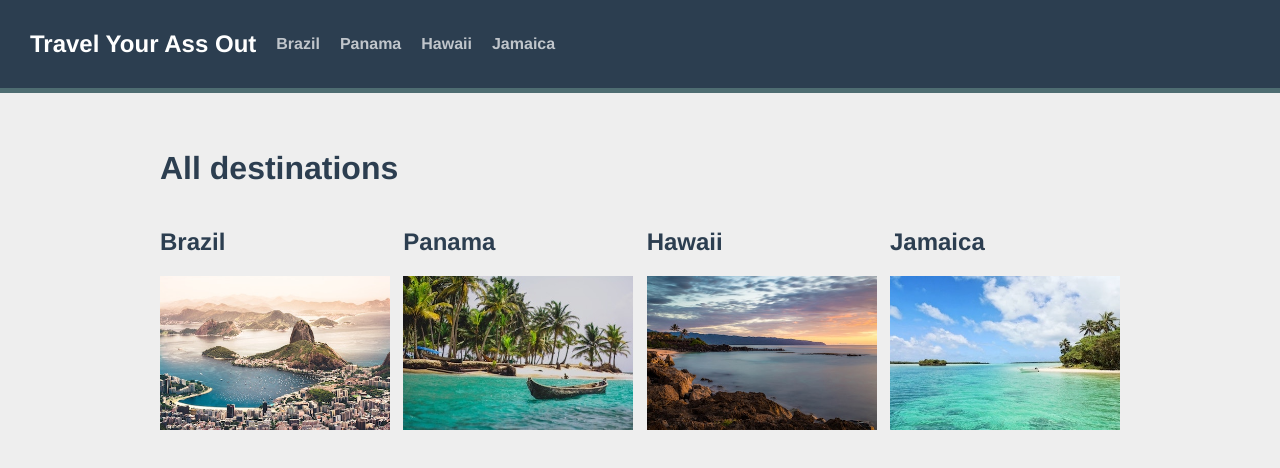
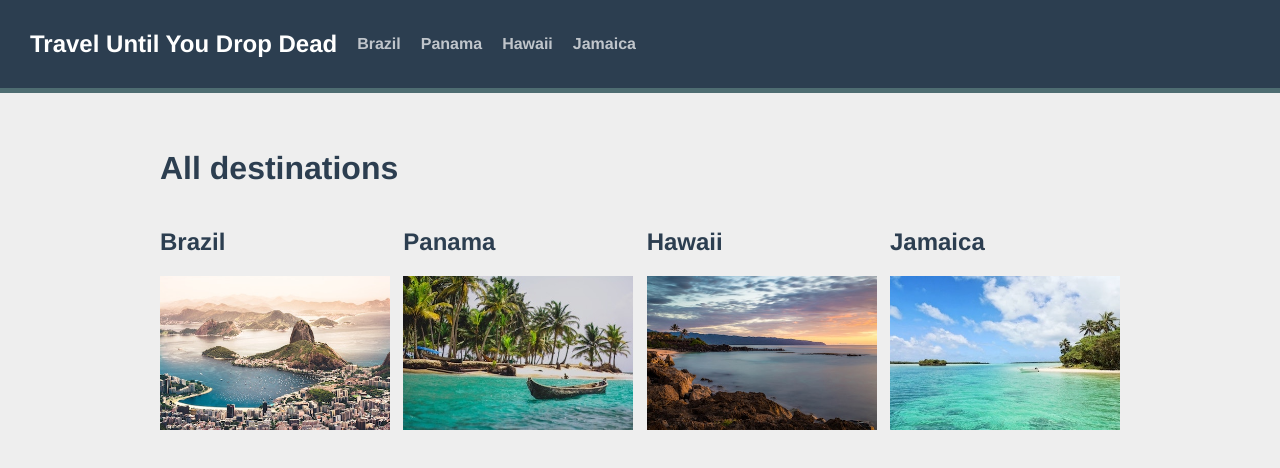
Before and after one commit to blackDogSleeps/travel_app_study, a Vue app in the folder travel-app/: page / in a window 1280 px wide. Shown: the top 468 px of the page. Built offline with nearby package versions, Linux system fonts and the light colour scheme.

Commit message:
transitions and navigation guards

```diff
--- a/travel-app/src/App.vue
+++ b/travel-app/src/App.vue
@@ -2,7 +2,9 @@
   <div id="app">
     <div class="container">
       <the-navigation />
-      <router-view :key="$route.path"/>
+      <transition name="slide" mode="out-in">
+        <router-view :key="$route.path"/>
+      </transition>
     </div>
   </div>
 </template>
@@ -17,3 +19,17 @@ export default {
   }
 }
 </script>
+
+<style lang="css">
+  .slide-enter-active,
+  .slide-leave-active {
+    transition: opacity 1s, transform 1s;
+  }
+
+  .slide-enter,
+  .slide-leave-to {
+    opacity: 0;
+    transform: translateX(-30%);
+  }
+
+</style>
--- a/travel-app/src/components/TheNavigation.vue
+++ b/travel-app/src/components/TheNavigation.vue
@@ -1,13 +1,12 @@
 <template>
   <div  id="nav">
-    <router-link id="logo" to="/">Travel Your Ass Out</router-link>
+    <router-link id="logo" to="/">Travel Until You Drop Dead</router-link>
     <router-link
       v-for="destination in destinations"
       :key="destination.id"
       :to="{
         name: 'destination.show',
-        params: {id: destination.id,
-                 slug: destination.slug},
+        params: {slug: destination.slug},
       }"
     >
       {{ destination.name }}
--- a/travel-app/src/router/index.js
+++ b/travel-app/src/router/index.js
@@ -1,6 +1,7 @@
 import Vue from 'vue';
 import VueRouter from 'vue-router';
 import HomeView from '../views/HomeView.vue';
+import sourceData from '../data.json';
 
 Vue.use(VueRouter);
 
@@ -11,7 +12,7 @@ const routes = [
     component: HomeView,
   },
   {
-    path: '/the-real-path/:id/:slug',
+    path: '/the-real-path/:slug',
     name: 'destination.show',
     component: () =>
       import('../views/DestinationShow.vue'),
@@ -26,10 +27,27 @@ const routes = [
           import('../views/ExperienceShow.vue'),
         props: route => ({
           ...route.params,
-          id: parseInt(route.params.id)
+          slug: route.params.slug,
         })
       }
     ],
+    beforeEnter: (to, from, next) => {
+      const exists = sourceData.destinations.find(
+        destination => destination.slug === to.params.slug
+      )
+      if (exists) {
+        next();
+      }
+      else {
+        next({ name: 'notFound' });
+      }
+    }
+  },
+  {
+    path: '*',
+    name: 'notFound',
+    component: () =>
+      import('../views/NotFound.vue'),
   },
 ];
 
--- a/travel-app/src/views/DestinationShow.vue
+++ b/travel-app/src/views/DestinationShow.vue
@@ -40,23 +40,23 @@ export default {
   },
 
   props: {
-    id: {
-      type: Number,
+    slug: {
+      type: String,
       required: true,
     },
   },
 
-  methods: {
-    // async initData() {
-    //   const response = await fetch(`https://travel-dummy-api.netlify.app/${this.$route.params.slug}`);
-    //   this.destination = await response.json();
-    // },
-  },
+  // methods: {
+  //   async initData() {
+  //     const response = await fetch(`https://travel-dummy-api.netlify.app/${this.$route.params.slug}`);
+  //     this.destination = await response.json();
+  //   },
+  // },
 
   computed: {
     destination() {
       return sourceData.destinations
-        .find((destination) => destination.id === this.id);
+        .find((destination) => destination.slug === this.slug);
     },
   },
 
--- a/travel-app/src/views/ExperienceShow.vue
+++ b/travel-app/src/views/ExperienceShow.vue
@@ -3,7 +3,6 @@
     <h3>{{ experience.name }}</h3>
     <img :src="`/images/${experience.image}`">
     <p>{{ experience.description }}</p>
-
   </section>
 </template>
 
@@ -13,16 +12,16 @@ import sourceData from '../data.json';
 
 export default {
   props: {
-    id: {
-      type: Number,
+    slug: {
+      type: String,
       required: true,
-    }
+    },
   },
 
   computed: {
     experience() {
       return sourceData.destinations
-        .find((destination) => destination.id == this.id)
+        .find((destination) => destination.slug == this.slug)
           .experiences
             .find(
               (experience) =>
--- /dev/null
+++ b/travel-app/src/views/NotFound.vue
@@ -0,0 +1,11 @@
+<template>
+  <div>
+    <h1>Not Found</h1>
+    <p>
+      We couldn't find that page. Try going
+      <router-link :to="{ name: 'home' }">
+        home
+      </router-link>
+    </p>
+  </div>
+</template>
```
